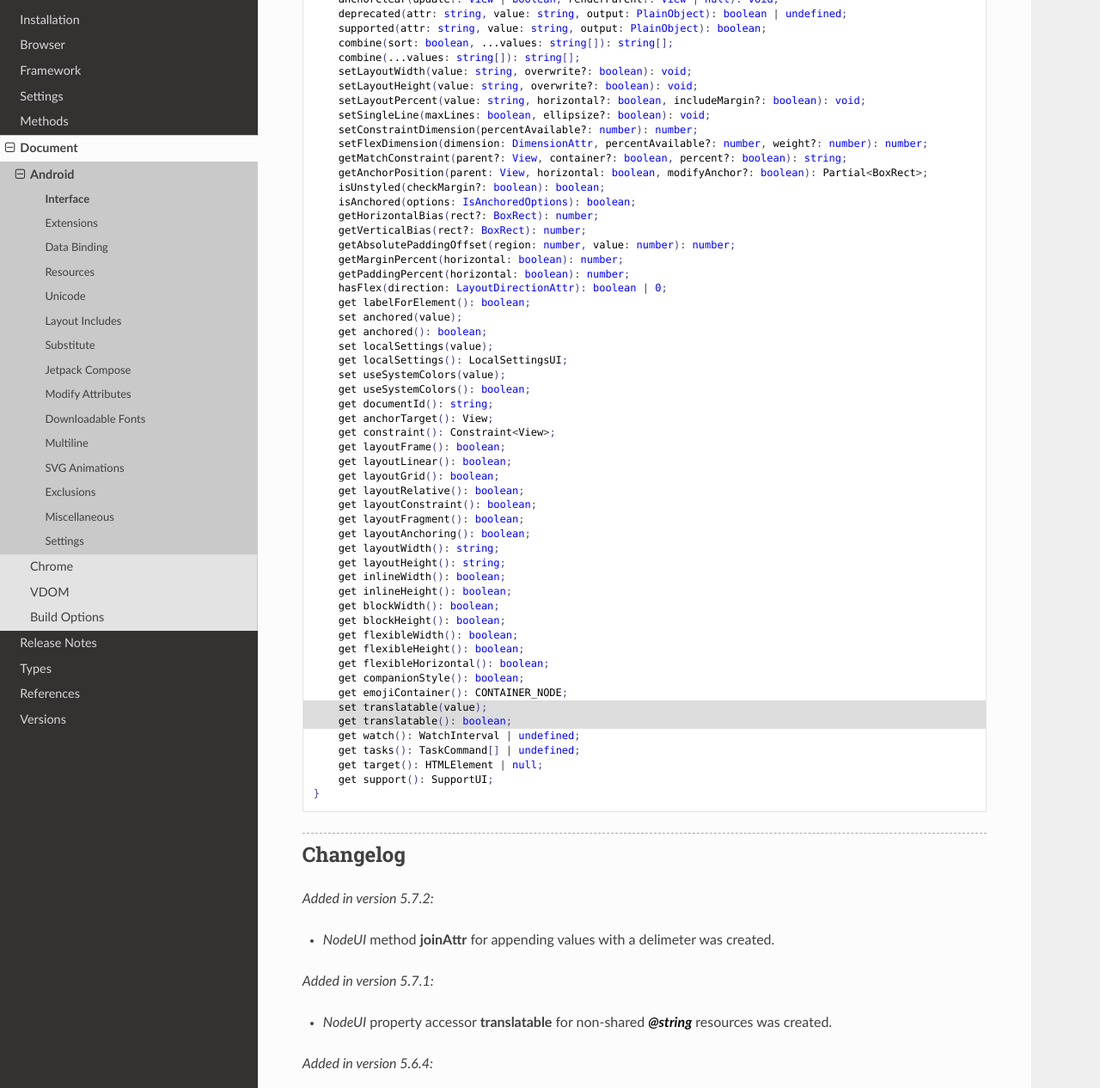
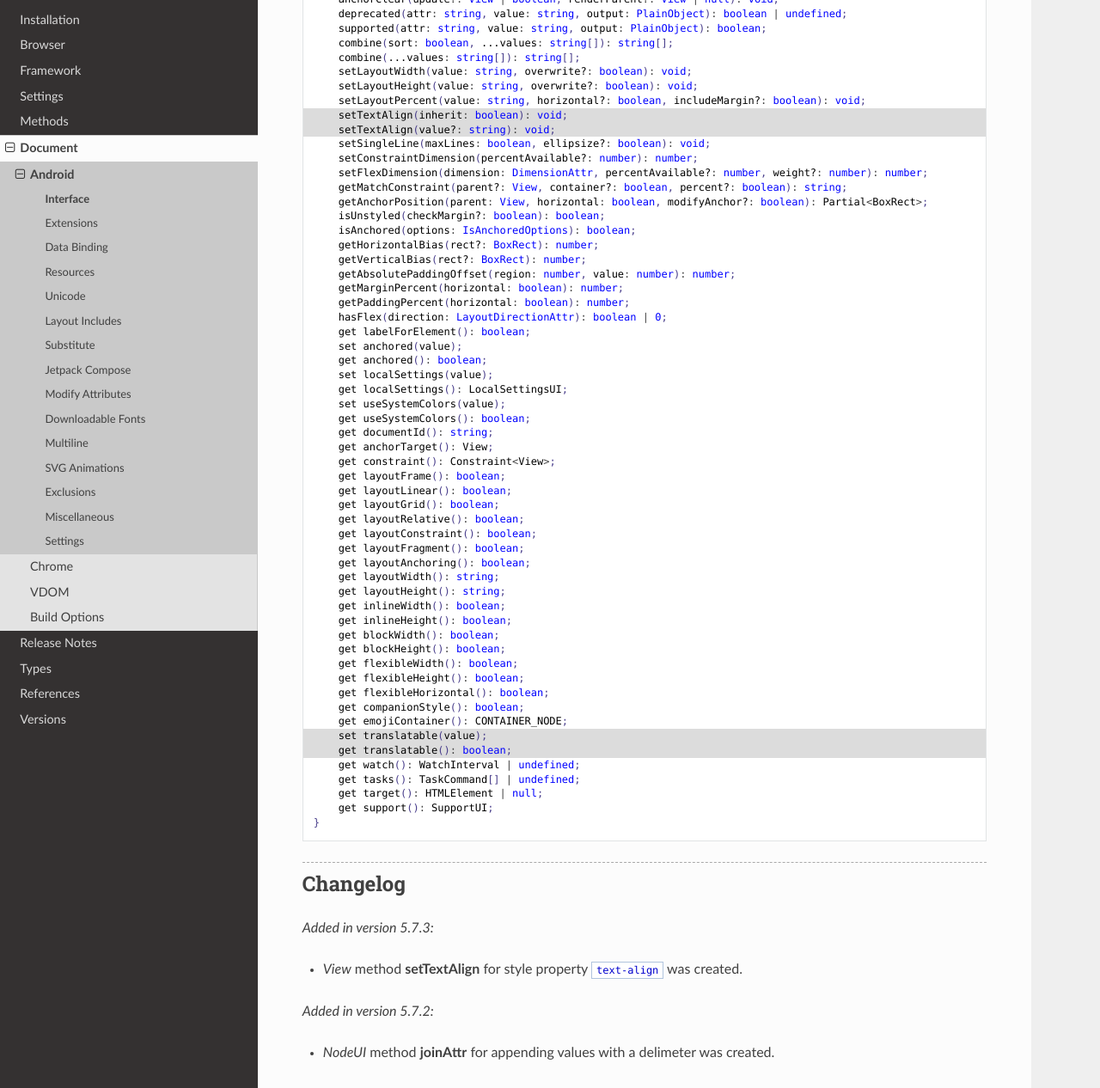
Before and after one commit to anpham6/android-docs, a Sphinx documentation site: the page built from source/document/android/interface.rst, in a window 1280 px wide and 1400 px high, scrolled down 4386 px, cut to the strip 134-1400 px from the top of the window. Shown: the whole strip at 86% size. Built offline with Sphinx 7.4.7 and the Read the Docs theme 3.1.0, drawn with Linux system fonts in a browser that asks for light colours.

```diff
--- a/source/_static/role.css
+++ b/source/_static/role.css
@@ -9,7 +9,7 @@ em.target {
 }
 
 em.lower {
-    font-size: 13px;
+    font-size: 90%;
     font-weight: bold;
     font-style: normal;
 }
--- a/source/document/android/interface.rst
+++ b/source/document/android/interface.rst
@@ -273,6 +273,8 @@ Interface
       setLayoutWidth(value: string, overwrite?: boolean): void;
       setLayoutHeight(value: string, overwrite?: boolean): void;
       setLayoutPercent(value: string, horizontal?: boolean, includeMargin?: boolean): void;
+      setTextAlign(inherit: boolean): void;
+      setTextAlign(value?: string): void;
       setSingleLine(maxLines: boolean, ellipsize?: boolean): void;
       setConstraintDimension(percentAvailable?: number): number;
       setFlexDimension(dimension: DimensionAttr, percentAvailable?: number, weight?: number): number;
@@ -325,13 +327,17 @@ Interface
 Changelog
 =========
 
+.. versionadded:: 5.7.3
+
+  - *View* method **setTextAlign** for style property ``text-align`` was created.
+
 .. versionadded:: 5.7.2
 
   - *NodeUI* method **joinAttr** for appending values with a delimeter was created.
 
 .. versionadded:: 5.7.1
 
-  - *NodeUI* property accessor **translatable** for non-shared :target:`@string` resources was created.
+  - *View* property accessor **translatable** for non-shared :target:`@string` resources was created.
 
 .. versionadded:: 5.6.4
 
--- a/source/release_notes/5.7.0.rst
+++ b/source/release_notes/5.7.0.rst
@@ -9,6 +9,7 @@
 
   5.7.1
   5.7.2
+  5.7.3
 
 .. highlight:: typescript
 
--- a/source/release_notes/5.7.1.rst
+++ b/source/release_notes/5.7.1.rst
@@ -8,6 +8,7 @@
   :maxdepth: 1
 
   5.7.2
+  5.7.3
 
 .. highlight:: typescript
 
--- a/source/release_notes/5.7.2.rst
+++ b/source/release_notes/5.7.2.rst
@@ -3,6 +3,11 @@
 =====
 
 :right:`2026-02-09`
+
+.. toctree::
+  :maxdepth: 1
+
+  5.7.3
 
 .. highlight:: typescript
 
```
Also changed, not shown: other parts of source/document/android/interface.rst (+1 -1 lines), source/release_notes/5.7.3.rst (added, +62 -0 lines).
